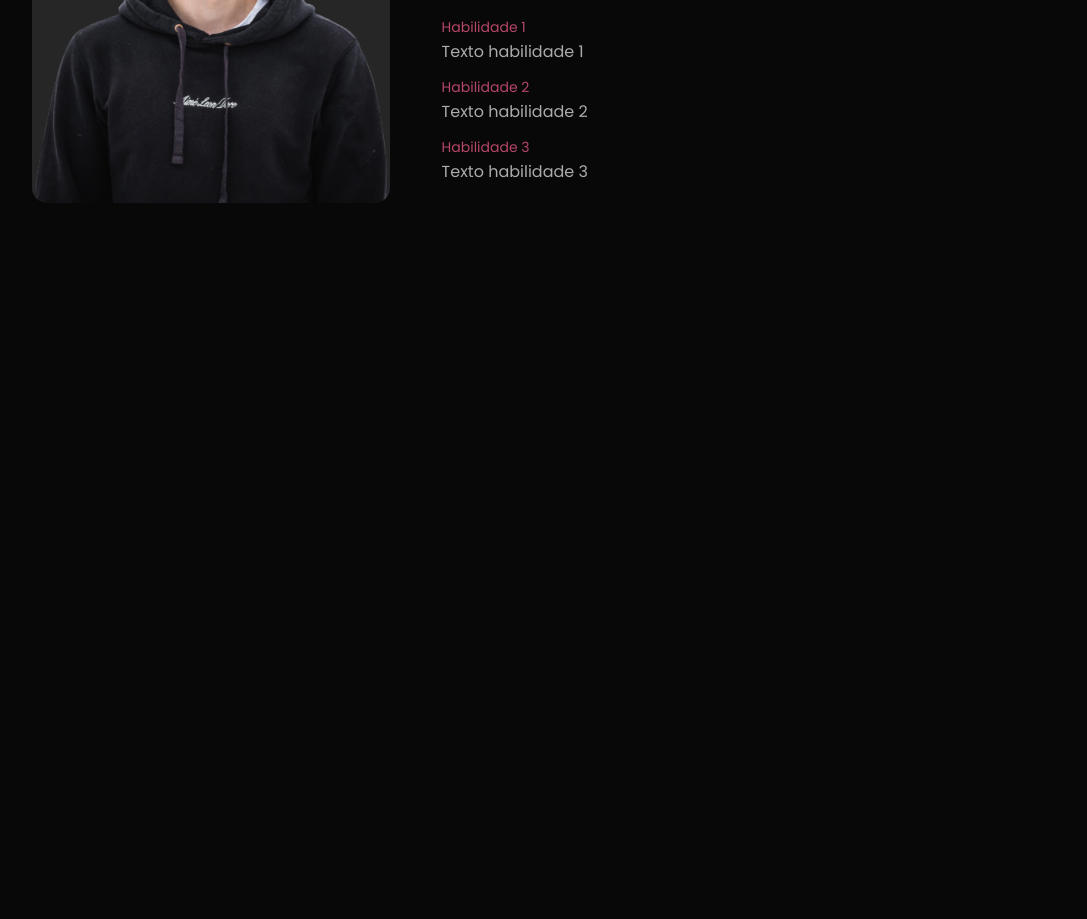
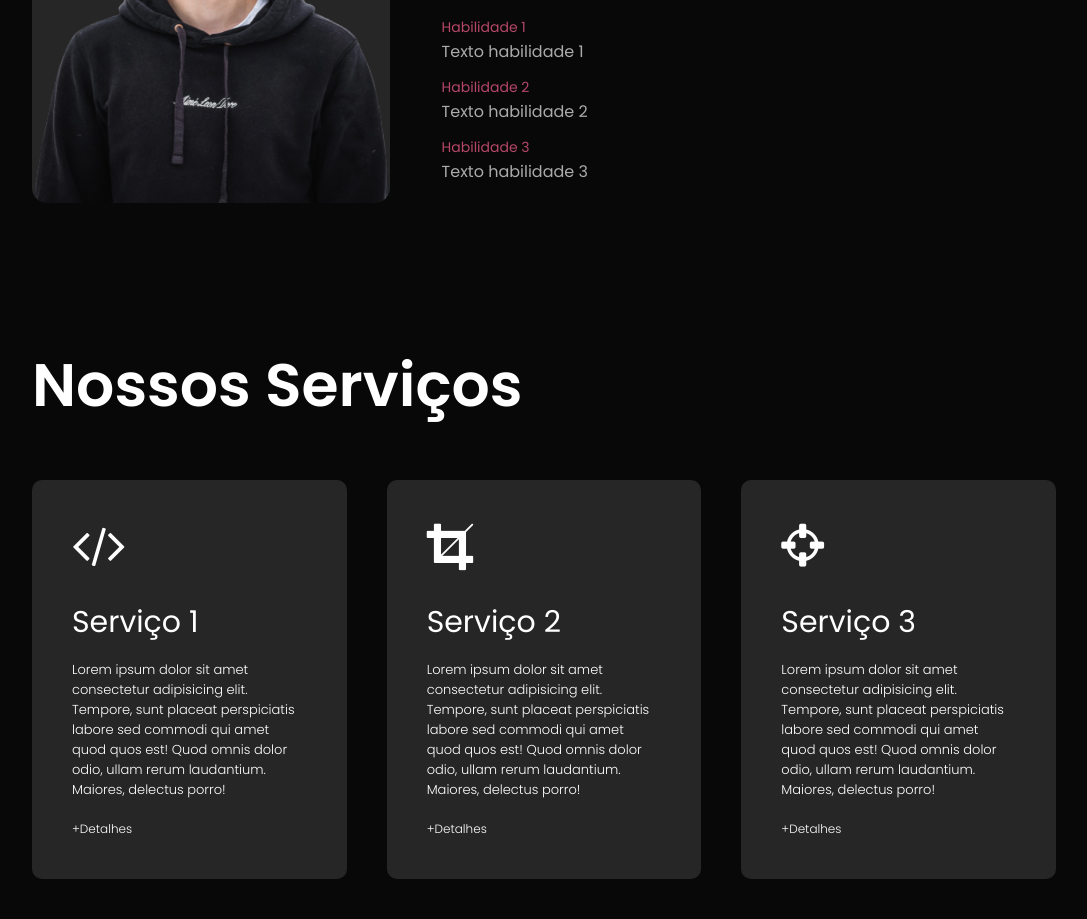
Before and after one commit to josefferchancesadm/PoritfolioWebSite, a plain HTML site: page index.html in a window 1280 px wide. Shown: the part 1153-2072 px from the top of the page, without its empty margins (96-1183 px from the left). Before the commit the page ends 1453 px from the top, so only its background shows below. Drawn offline with Linux system fonts and the light colour scheme.

Commit message:
services

```diff
--- a/index.html
+++ b/index.html
@@ -6,6 +6,7 @@
     <meta name="viewport" content="width=device-width, initial-scale=1.0" />
     <title>Portifólio Pessoal</title>
     <link rel="stylesheet" href="style.css" />
+    <link rel="stylesheet" href="https://cdnjs.cloudflare.com/ajax/libs/font-awesome/4.7.0/css/font-awesome.min.css">
   </head>
   <body>
     <div id="header">
@@ -79,6 +80,47 @@
         </div>
       </div>
     </div>
+    <!-- ---------------services-------------- -->
+    <div id="services">
+      <div class="container">
+        <h1 class="sub-titulo">Nossos Serviços</h1>
+        <div class="services-list">
+          <div>
+            <i class="fa fa-code"></i>
+            <h2>Serviço 1</h2>
+            <p>
+              Lorem ipsum dolor sit amet consectetur adipisicing elit. Tempore,
+              sunt placeat perspiciatis labore sed commodi qui amet quod quos
+              est! Quod omnis dolor odio, ullam rerum laudantium. Maiores,
+              delectus porro!
+            </p>
+            <a href="#">+Detalhes</a>
+          </div>
+          <div>
+            <i class="fa fa-crop"></i>
+            <h2>Serviço 2</h2>
+            <p>
+              Lorem ipsum dolor sit amet consectetur adipisicing elit. Tempore,
+              sunt placeat perspiciatis labore sed commodi qui amet quod quos
+              est! Quod omnis dolor odio, ullam rerum laudantium. Maiores,
+              delectus porro!
+            </p>
+            <a href="#">+Detalhes</a>
+          </div>
+          <div>
+            <i class="fa fa-crosshairs"></i>
+            <h2>Serviço 3</h2>
+            <p>
+              Lorem ipsum dolor sit amet consectetur adipisicing elit. Tempore,
+              sunt placeat perspiciatis labore sed commodi qui amet quod quos
+              est! Quod omnis dolor odio, ullam rerum laudantium. Maiores,
+              delectus porro!
+            </p>
+            <a href="#">+Detalhes</a>
+          </div>
+        </div>
+      </div>
+    </div>
 
     <script>
       var tablinks = document.getElementsByClassName("tab-links");
@@ -93,7 +135,6 @@
         }
         event.currentTarget.classList.add("active-link");
         document.getElementById(tabname).classList.add("active-tab");
-
       }
     </script>
   </body>
--- a/style.css
+++ b/style.css
@@ -162,3 +162,48 @@ nav ul li a:hover::after {
 .tab-contents.active-tab {
   display: block;
 }
+
+/* -----------------services-------------------- */
+#services {
+  padding: 30px 0;
+}
+
+.services-list {
+  display: grid;
+  grid-template-columns: repeat(auto-fit, minmax(250px, 1fr));
+  gap: 40px;
+  margin-top: 50px;
+}
+
+.services-list div{
+  background: #262626;
+  padding: 40px;
+  font-size: 13px;
+  font-weight: 300;
+  border-radius: 10px;
+  transition: background 0.5s, transform 0.5s;
+}
+
+.services-list div i{
+  font-size: 50px;
+  margin-bottom: 30px;
+}
+
+.services-list div h2 {
+  font-size: 30px;
+  font-weight: 500;
+  margin-bottom: 15px;
+}
+
+.services-list div a{
+  text-decoration: none;
+  color: #fff;
+  font-size: 12px;
+  margin-top: 20px;
+  display: inline-block;
+}
+
+.services-list div:hover{
+  background: #bb0808;
+  transform: translateY(-10px);
+}
```
